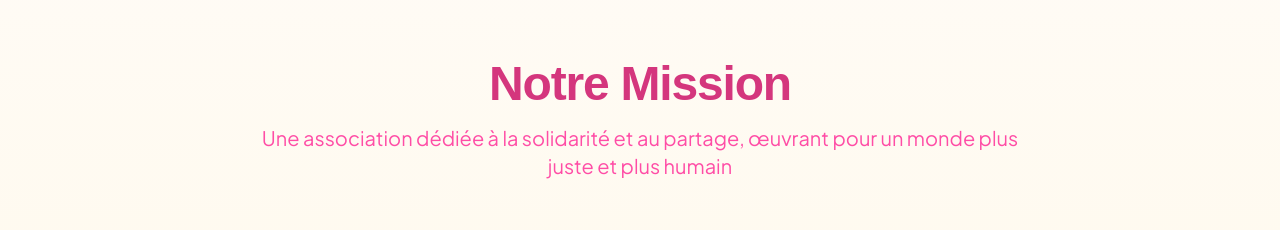
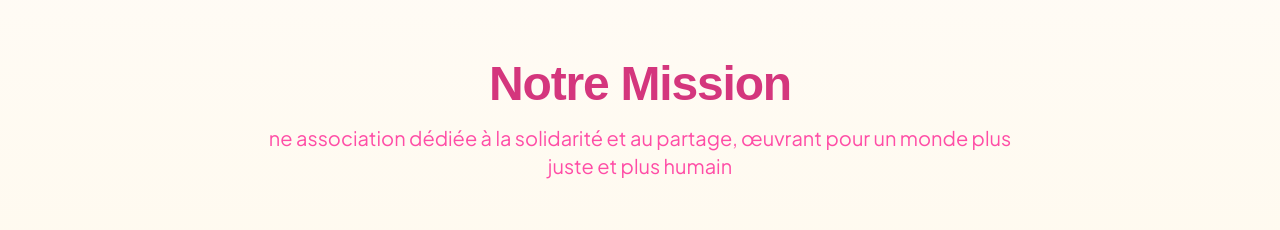
Before and after one commit to Wassbdr/nousrire, a React (Create React App) app: page / in a window 1280 px wide. Shown: the part 960-1190 px from the top of the page. Built offline with nearby package versions, Linux system fonts and the light colour scheme; no server answers; the database is empty; a web font is replaced by a local one.

Commit message:
test deploy

```diff
--- a/src/components/About.tsx
+++ b/src/components/About.tsx
@@ -37,7 +37,7 @@ const About = () => {
             Notre Mission
           </h2>
           <p className="text-xl text-brand-pink-600 max-w-3xl mx-auto">
-            Une association dédiée à la solidarité et au partage, œuvrant pour un monde plus juste et plus humain
+            ne association dédiée à la solidarité et au partage, œuvrant pour un monde plus juste et plus humain
           </p>
         </motion.div>
 
```
